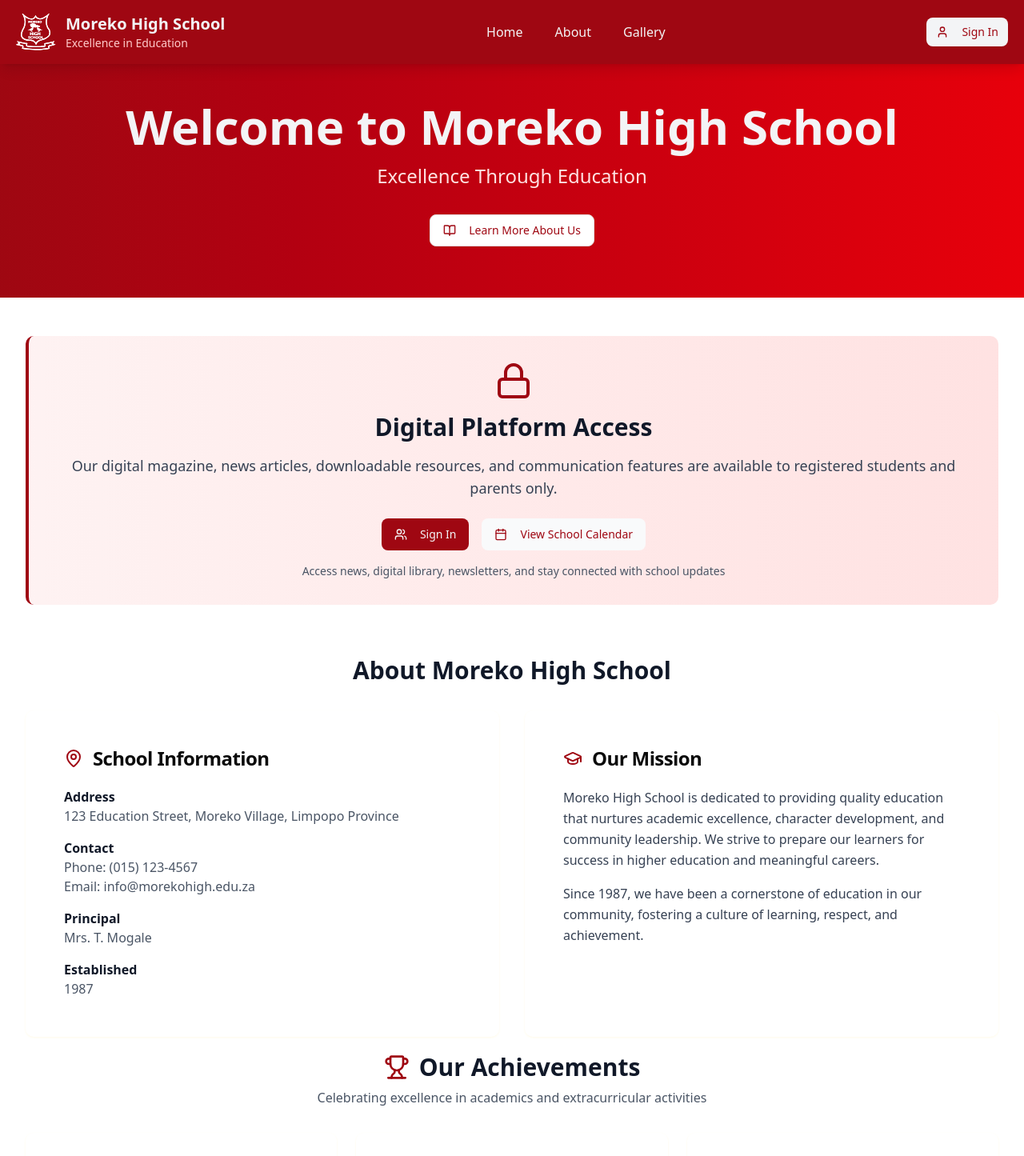
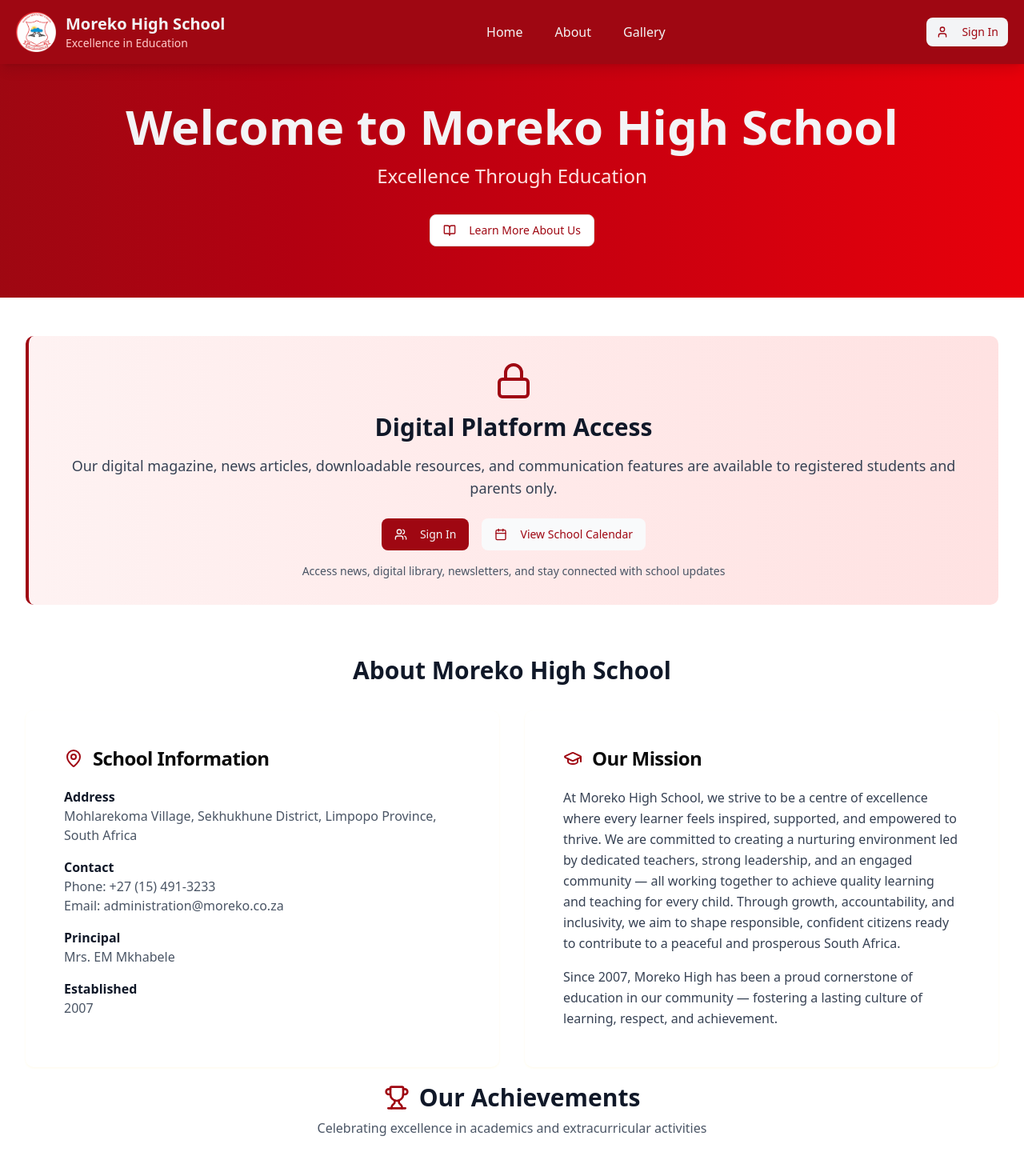
Before and after one commit to Osmond-Matsela/Moreko, a Next.js app: page / in a window 1280 px wide. Shown: the top 1445 px of the page at 80% size. Built offline with nearby package versions, Linux system fonts and the light colour scheme; no server answers; the database is empty.

Commit message:
added logo and content

```diff
--- a/src/components/Dashboard/DashboardNav.tsx
+++ b/src/components/Dashboard/DashboardNav.tsx
@@ -31,7 +31,7 @@ const DashNavBar = () => {
     >
       <div className="flex justify-between items-center min-h-20">
         <div className="flex items-center space-x-3">
-          <Image src={"/images/LOGO.svg"} width={50} height={50} alt="LOGO" />
+          <Image src={"/images/logo.png"} width={50} height={50} alt="LOGO" />
           <div className={`${styles.title}`}>
             <h1 className="text-xl font-bold">Moreko High School</h1>
             <p className="text-red-200 text-sm">Excellence in Education</p>
--- a/src/components/HomePage/About.tsx
+++ b/src/components/HomePage/About.tsx
@@ -2,12 +2,12 @@ import React from 'react';
 import { Card, CardContent, CardHeader, CardTitle } from '../ui/card';
 import { GraduationCap, MapPin } from 'lucide-react';
  const schoolInfo = {
-    address: "123 Education Street, Moreko Village, Limpopo Province",
-    phone: "(015) 123-4567",
-    email: "info@morekohigh.edu.za",
-    established: "1987",
-    motto: "Excellence Through Education",
-    principal: "Mrs. T. Mogale"
+    address: "Mohlarekoma Village, Sekhukhune District, Limpopo Province, South Africa",
+    phone: "+27 (15) 491-3233",
+    email: "administration@moreko.co.za",
+    established: "2007",
+    motto: "Hardwork conquers all",
+    principal: "Mrs. EM Mkhabele"
   };
 const About = () => {
     return (
@@ -52,13 +52,12 @@ const About = () => {
               </CardHeader>
               <CardContent>
                 <p className="text-gray-700 leading-relaxed mb-4">
-                  Moreko High School is dedicated to providing quality education that nurtures academic excellence,
-                  character development, and community leadership. We strive to prepare our learners for success
-                  in higher education and meaningful careers.
+                 At Moreko High School, we strive to be a centre of excellence where every learner feels inspired, supported, and empowered to thrive.
+                We are committed to creating a nurturing environment led by dedicated teachers, strong leadership, and an engaged community — all working together to achieve quality learning and teaching for every child.
+                Through growth, accountability, and inclusivity, we aim to shape responsible, confident citizens ready to contribute to a peaceful and prosperous South Africa.
                 </p>
                 <p className="text-gray-700 leading-relaxed">
-                  Since {schoolInfo.established}, we have been a cornerstone of education in our community,
-                  fostering a culture of learning, respect, and achievement.
+                    Since {schoolInfo.established}, Moreko High has been a proud cornerstone of education in our community — fostering a lasting culture of learning, respect, and achievement.
                 </p>
               </CardContent>
             </Card>
--- a/src/components/HomePage/Footer.tsx
+++ b/src/components/HomePage/Footer.tsx
@@ -3,12 +3,12 @@ import React from "react";
 import { Button } from "../ui/button";
 import Image from "next/image";
 const schoolInfo = {
-  address: "123 Education Street, Moreko Village, Limpopo Province",
-  phone: "(015) 123-4567",
-  email: "info@morekohigh.edu.za",
-  established: "1987",
-  motto: "Excellence Through Education",
-  principal: "Mrs. T. Mogale",
+address: "Mohlarekoma Village, Sekhukhune District, Limpopo Province, South Africa",
+    phone: "+27 (15) 491-3233",
+    email: "administration@moreko.co.za",
+    established: "2007",
+    motto: "Hardwork conquers all",
+    principal: "Mrs. EM Mkhabele"
 };
 const Footer = () => {
   return (
@@ -18,7 +18,7 @@ const Footer = () => {
           <div>
             <div className="flex items-center space-x-3 mb-4">
               <Image
-                src={"/images/LOGO.svg"}
+                src={"/images/logo.png"}
                 width={50}
                 height={50}
                 alt="LOGO"
--- a/src/components/HomePage/Login.tsx
+++ b/src/components/HomePage/Login.tsx
@@ -73,7 +73,7 @@ const Login = () => {
       <Card className={`p-8 ${styles.form}`}>
         <div className="text-center mb-8">
           <div className="mx-auto w-20 h-20 bg-red-800 rounded-full flex items-center justify-center mb-4">
-           <Image src={"/images/LOGO.svg"} width={40} height={40} alt='LOGO'/>
+           <Image src={"/images/logo.png"} width={40} height={40} alt='LOGO'/>
           </div>
           <h1 className="text-4xl font-bold text-gray-800">
             Login
--- a/src/components/HomePage/NavBar.tsx
+++ b/src/components/HomePage/NavBar.tsx
@@ -16,7 +16,7 @@ const NavBar = () => {
 
           <div className="flex justify-between items-center min-h-20">
             <div className="flex items-center space-x-3">
-              <Image src={"/images/LOGO.svg"} width={50} height={50} alt='LOGO'/>
+              <Image src={"/images/logo.png"} width={50} height={50} alt='LOGO'/>
               <div className={`${styles.title}`}>
                 <h1 className="text-xl font-bold">Moreko High School</h1>
                 <p className="text-red-200 text-sm">Excellence in Education</p>
```
Also changed, not shown: public/images/logo.jpg (added), public/images/logo.png.
